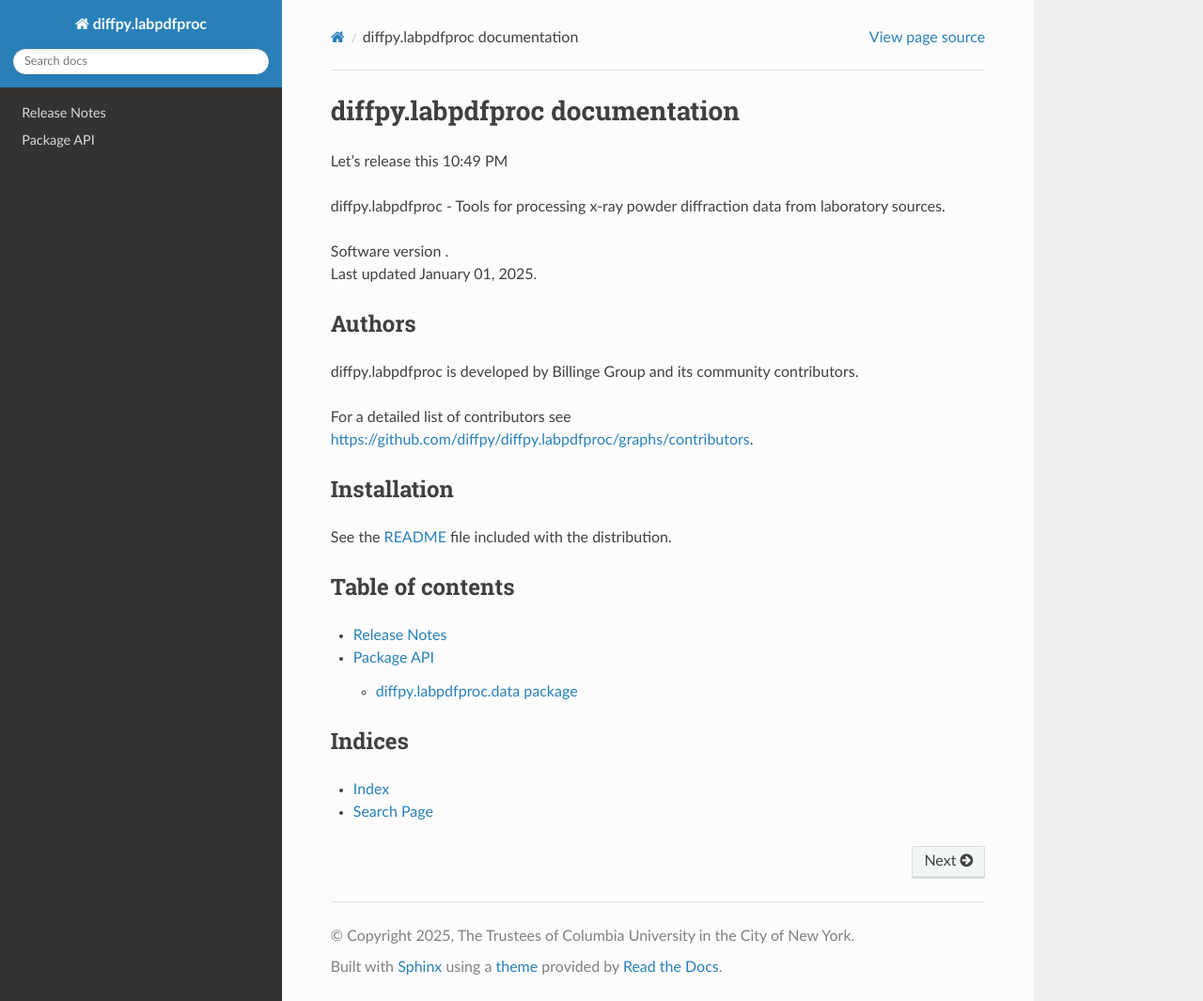
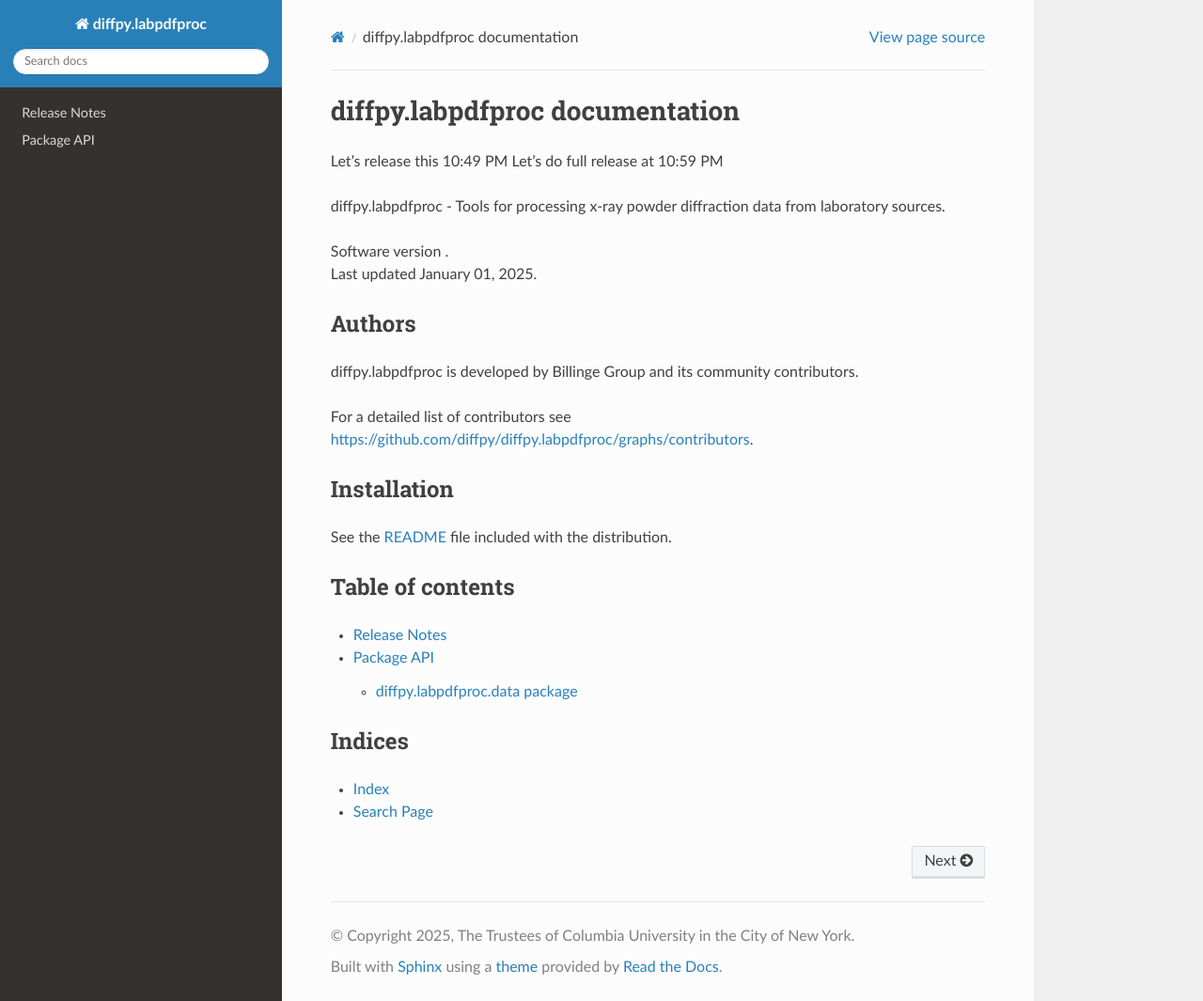
Before and after one commit to bobleesj/bobleesj.release, a Sphinx documentation site: the page built from doc/source/index.rst, in a window 1280 px wide and 1065 px high. Shown: the whole window at 94% size. Built offline with Sphinx 7.4.7 and the Read the Docs theme 3.1.0, drawn with Linux system fonts in a browser that asks for light colours; pages that are not in the unit, such as notebooks, are missing from menus; the version number could not be read and is left out.

Commit message:
Add 10:59 pm full release

```diff
--- a/doc/source/index.rst
+++ b/doc/source/index.rst
@@ -5,6 +5,7 @@
 .. |title| replace:: diffpy.labpdfproc documentation
 
 Let's release this 10:49 PM
+Let's do full release at 10:59 PM
 
 diffpy.labpdfproc - Tools for processing x-ray powder diffraction data from laboratory sources.
 
```
